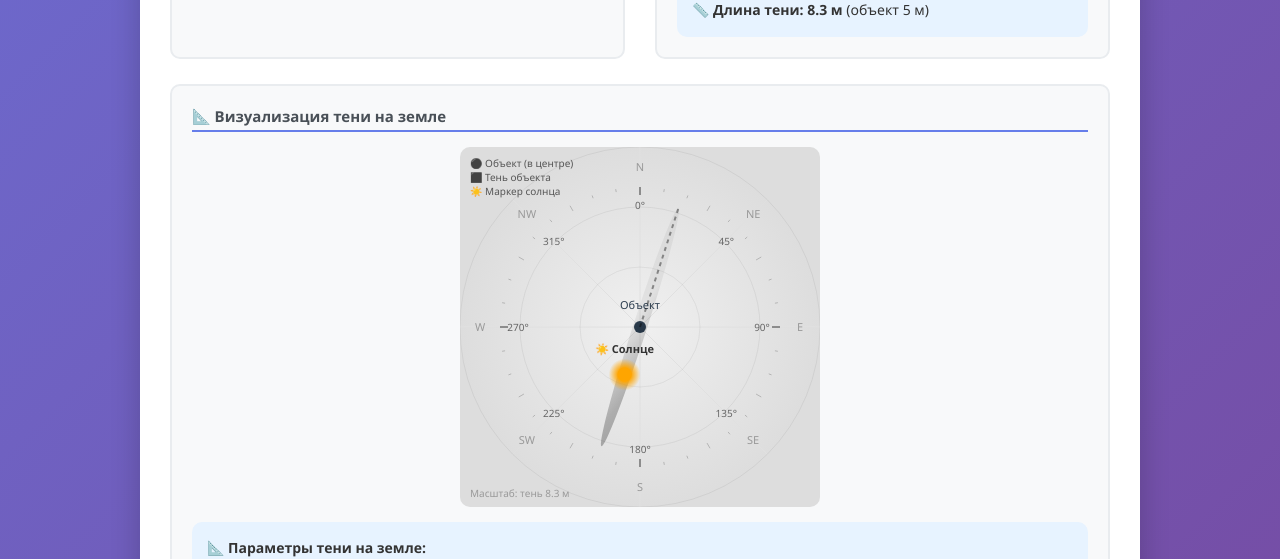
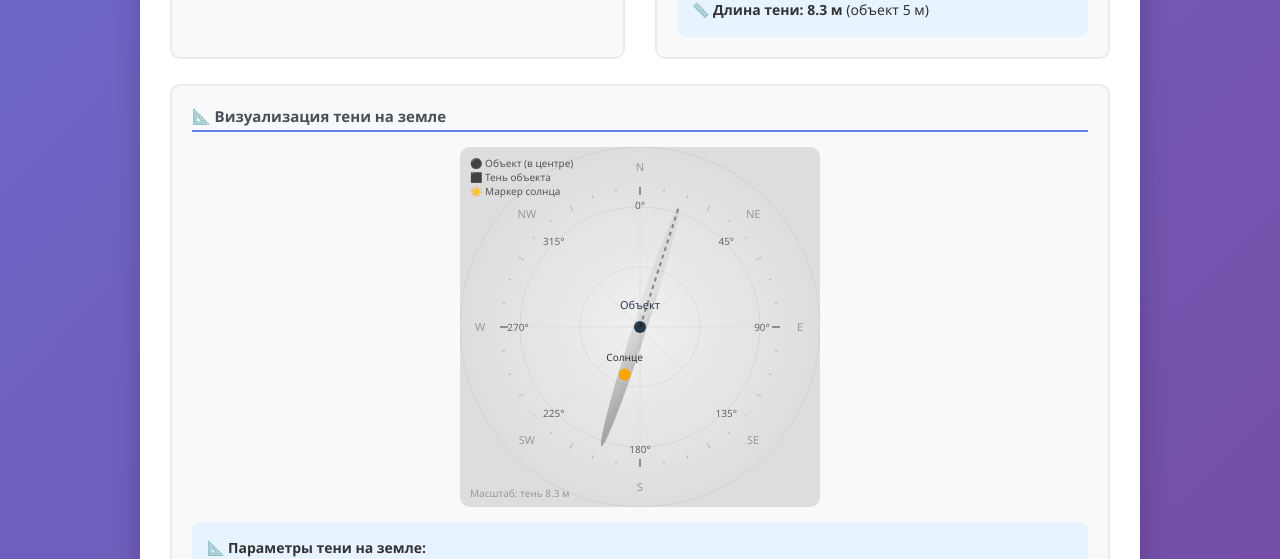
Before and after one commit to ytan77777-tech/mysite, a plain HTML site: page solar-calculator.html in a window 1280 px wide. Shown: the part 1692-2251 px from the top of the page. Drawn offline with Linux system fonts and the light colour scheme.

Commit message:
Simplify sun marker on shadow map: remove halo, keep compact orange dot

```diff
--- a/solar-calculator.html
+++ b/solar-calculator.html
@@ -850,27 +850,19 @@ function dirName(az) {
             ctx.stroke();
             ctx.setLineDash([]);
 
-            // Солнце на карте — единый маркер с подписью
+            // Солнце на карте
             const sunAngle = rad(azimuth - 90);
             const sunDist = 50;
             const sunMapX = s/2 + sunDist * Math.cos(sunAngle);
             const sunMapY = s/2 + sunDist * Math.sin(sunAngle);
-            const sg = ctx.createRadialGradient(sunMapX, sunMapY, 0, sunMapX, sunMapY, 16);
-            sg.addColorStop(0, '#FFD700');
-            sg.addColorStop(0.4, '#FFA500');
-            sg.addColorStop(1, 'rgba(255,165,0,0)');
-            ctx.fillStyle = sg;
-            ctx.beginPath();
-            ctx.arc(sunMapX, sunMapY, 16, 0, 2 * Math.PI);
-            ctx.fill();
             ctx.fillStyle = '#FFA500';
             ctx.beginPath();
-            ctx.arc(sunMapX, sunMapY, 7, 0, 2 * Math.PI);
+            ctx.arc(sunMapX, sunMapY, 6, 0, 2 * Math.PI);
             ctx.fill();
             ctx.fillStyle = '#333';
-            ctx.font = 'bold 11px Segoe UI';
+            ctx.font = '10px Segoe UI';
             ctx.textAlign = 'center';
-            ctx.fillText('☀️ Солнце', sunMapX, sunMapY - 22);
+            ctx.fillText('Солнце', sunMapX, sunMapY - 14);
 
             // Легенда
             ctx.fillStyle = '#555';
```
